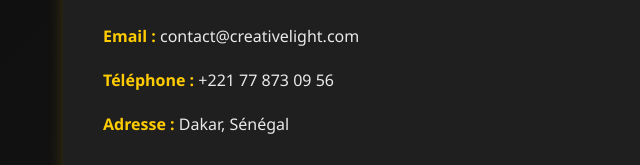
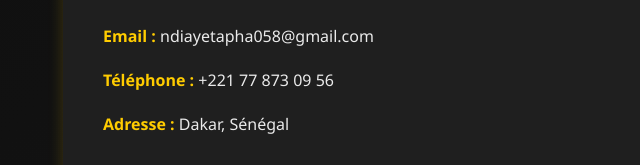
Before and after one commit to ndiayetapha058-oss/crative-light, a plain HTML site: page contact.html in a window 1280 px wide. Shown: the part 236-401 px from the top of the page, 127-767 px from the left. Drawn offline with Linux system fonts and the light colour scheme.

Commit message:
Update contact.html

```diff
--- a/contact.html
+++ b/contact.html
@@ -31,7 +31,7 @@
   <main>
     <section class="content">
       <h2>Contactez-nous</h2>
-      <p><strong>Email :</strong> contact@creativelight.com</p>
+      <p><strong>Email :</strong> ndiayetapha058@gmail.com</p>
       <p><strong>Téléphone :</strong> +221 77 873 09 56</p>
       <p><strong>Adresse :</strong> Dakar, Sénégal</p>
 
```
